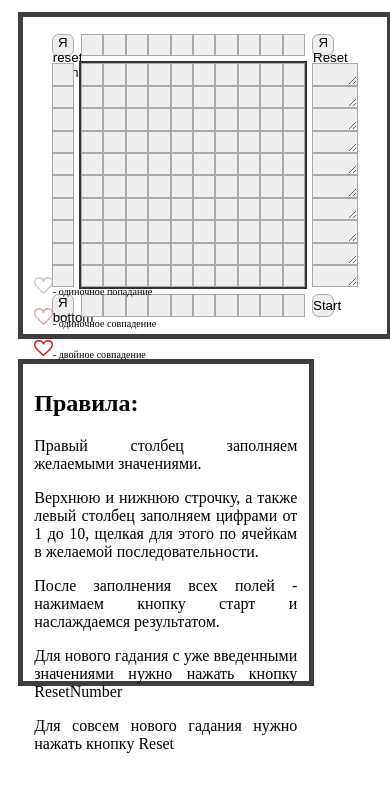
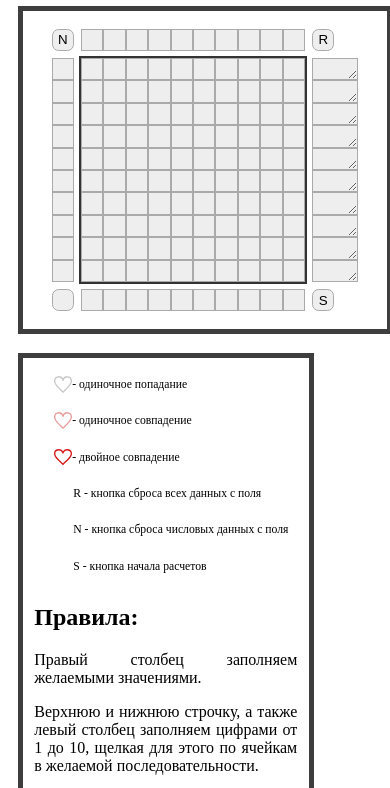
Before and after one commit to ZlayaZayaZ/divination_SEA_BATTLE, a website built with webpack: page index.html in a window 390 px wide. Shown: the part 136-924 px from the top of the page. Built offline with nearby package versions, Linux system fonts and the light colour scheme.

Commit message:
layout editing

```diff
--- a/index.html
+++ b/index.html
@@ -12,7 +12,7 @@
     <div class="content">
       <div class="divline">
         <div class="divcolumn">
-            <button class="item resetNumber" type="button">Я reset number</button>
+            <button class="item resetNumber" type="button">N</button>
             <div class="leftNumber columnnumber">
                 <div class="number item"></div>
                 <div class="number item"></div>
@@ -25,7 +25,7 @@
                 <div class="number item"></div>
                 <div class="number item"></div>
             </div>
-            <button class="item bottom" type="button">Я bottom</button>
+            <button class="item bottom" type="button"></button>
         </div>
         <div class="divcolumn">
             <div class="topNumber linenumber">
@@ -176,7 +176,7 @@
             </div>
         </div>
         <div class="divcolumn">
-            <button class="item reset" type="button">Я Reset</button>
+            <button class="item reset" type="button">R</button>
             <div class="right columnnumber">
                 <textarea class="text" name="text" rows="14" cols="10" wrap="soft" maxlength="40"></textarea>
                 <textarea class="text" name="text" rows="14" cols="10" wrap="soft" maxlength="40"></textarea>
@@ -189,30 +189,46 @@
                 <textarea class="text" name="text" rows="14" cols="10" wrap="soft" maxlength="40"></textarea>
                 <textarea class="text" name="text" rows="14" cols="10" wrap="soft" maxlength="40"></textarea>
             </div>
-            <button class="item start" type="button">Start</button>
+            <button class="item start" type="button">S</button>
         </div>
       </div>
       <div class="divrules">
+        <!-- <div class="columnsigns"> -->
             <div class="signs">
                 <div class="combination">
                     <div class="sign">
                         <img src="src/img/gray_1.svg" class="field" alt="">
                     </div>
-                <p>- одиночное попадание</p>
+                    <p class="description">- одиночное попадание</p>
                 </div>
                 <div class="combination">
                     <div class="sign">
                         <img src="src/img/pink_2.svg" class="field" alt="">
                     </div>
-                <p>- одиночное совпадение</p>
+                    <p class="description">- одиночное совпадение</p>
                 </div>
                 <div class="combination">
                     <div class="sign">
                         <img src="src/img/red_3.svg" class="field" alt="">
                     </div>
-                <p>- двойное совпадение</p>
+                    <p class="description">- двойное совпадение</p>
                 </div>
             </div>
+            <div class="rulesbutton">
+                <div class="combination">
+                    <!-- <div class="sign">R</div> -->
+                    <p>R - кнопка сброса всех данных с поля</p>
+                </div>
+                <div class="combination">
+                    <!-- <div class="sign">N</div> -->
+                    <p>N - кнопка сброса числовых данных с поля</p>
+                </div>
+                <div class="combination">
+                    <!-- <div class="sign">S</div> -->
+                    <p>S - кнопка начала расчетов</p>
+                </div>
+            </div>
+        <!-- </div> -->
         <div class="rules">
           <h2>Правила:</h2>
           <div>
--- a/src/css/style.css
+++ b/src/css/style.css
@@ -10,7 +10,8 @@ body {
 
 h1 {
     color: rgb(63, 62, 62);
-    font-size: 40px;
+    font-size: 10vmin;
+    text-align: center;
 }
 
 .content {
@@ -100,22 +101,46 @@ button {
     border-radius:0.5em;
 }
 
-.button {
+/* .button {
     border: 2px solid #333;
-}
+} */
 
 .divrules {
-    margin: 0 0 5vmin 5vmin;
+    margin: 5vmin 0 0 5vmin;
     display: flex;
     flex-direction: column;
     padding: 0;
     justify-content: center;
     border: 5px solid rgb(63, 62, 62);
-    min-width: calc(45vmin - 10px);
+    /* width: calc(96vmin - 10px); */
+    /* min-width: calc(45vmin - 10px); */
     max-width: calc(70vmin - 10px);
-    height: calc(84vmin - 10px);
+    /* height: calc(84vmin - 10px); */
     padding: 0 calc(3vmin);
     text-align: justify;
+}
+
+/* .columnsigns {
+    display: flex;
+    border: 5px solid rgb(63, 62, 62);
+} */
+
+.rulesbutton {
+    margin-left: 10vmin;
+    /* margin-top: 5vmin; */
+    /* border: 5px solid rgb(63, 62, 62); */
+}
+
+.combination {
+    display: flex;
+    font-size: 3vmin;
+    align-items: center;
+    /* border: 5px solid rgb(63, 62, 62); */
+}
+
+.signs {
+    margin-top: 2vmin;
+    margin-left: 5vmin;
 }
 
 .sign {
@@ -123,24 +148,27 @@ button {
     padding: 0;
     width: calc(5vmin - 1px);
     height: calc(5vmin - 1px);
-    /* border: 1px solid #aaa;
-    background-color: #eee; */
-    box-sizing: border-box;
+    display: flex;
 }
 
-.combination {
-    display: flex;
-    font-size: 2.6vmin;
-    /* padding-left: calc(3vmin); */
+@media(max-width: 600px) {
+    .content {
+        display: flex;
+        flex-direction: column;
+    }
 
-}
-
-.green {
-    background-color: green;
-}
-/* .number {
-    display: flex;
-    width: 25px;
-    height: 25px;
-    border: 1px solid green;
-} */
+    .divrules {
+        margin: 0 0 5vmin 5vmin;
+        display: flex;
+        flex-direction: column;
+        padding: 0;
+        justify-content: center;
+        border: 5px solid rgb(63, 62, 62);
+        width: calc(96vmin - 10px);
+        /* min-width: calc(45vmin - 10px);
+        max-width: calc(70vmin - 10px); */
+        /* height: calc(84vmin - 10px); */
+        padding: 0 calc(3vmin);
+        text-align: justify;
+    }
+  }
```
Lines whose indentation alone changed are shown as unchanged.
